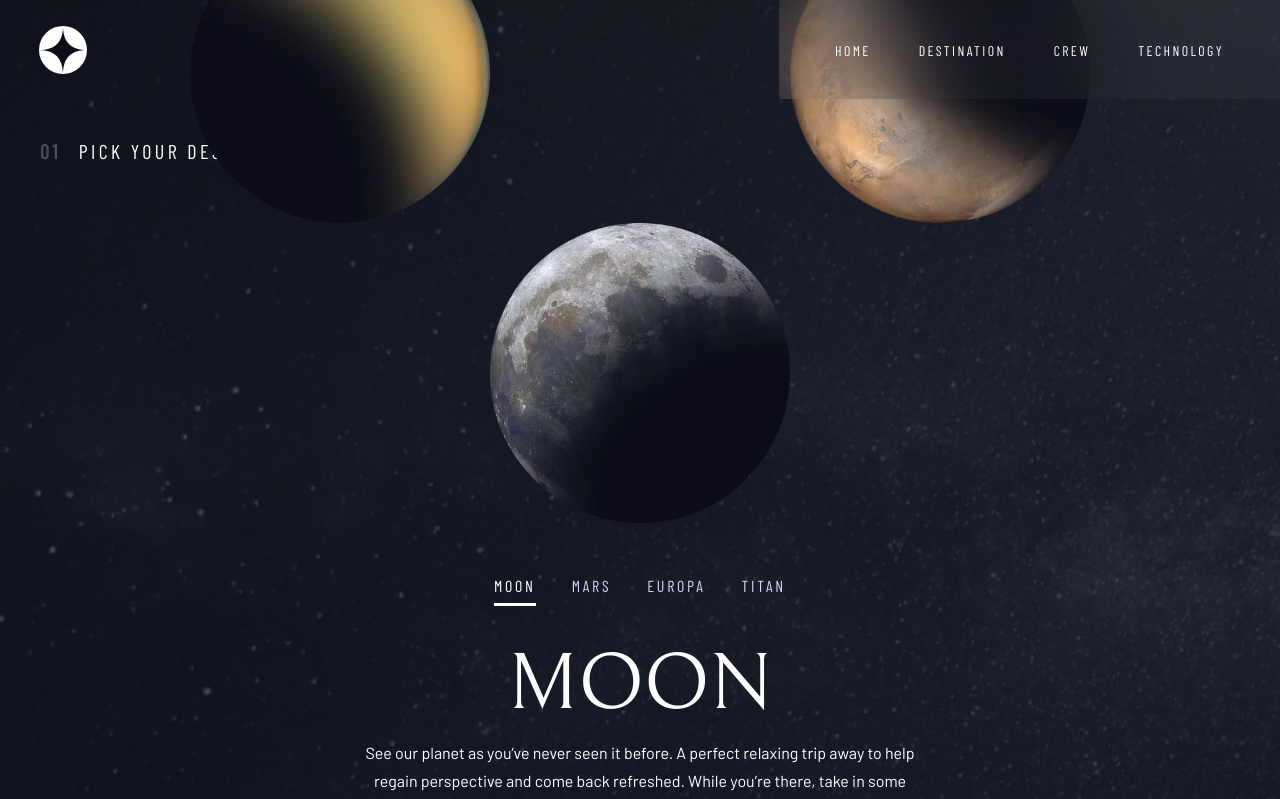
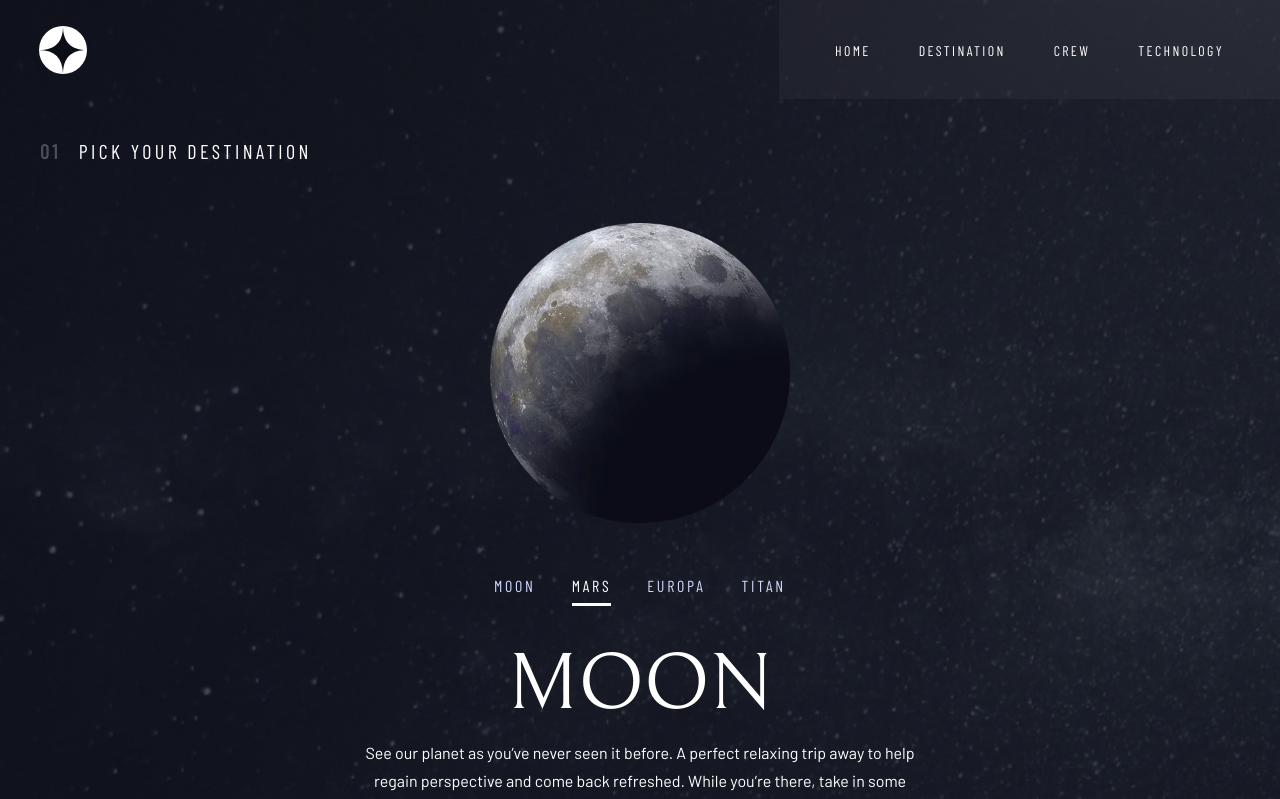
Before and after one commit to Raheemcodes/space-tourium, an Angular app: page /destination/mars in a window 1280 px wide. Shown: the top 799 px of the page. Built offline with nearby package versions, Linux system fonts and the light colour scheme.

Commit message:
make it better

```diff
--- a/src/app/destination/destination.component.html
+++ b/src/app/destination/destination.component.html
@@ -8,6 +8,24 @@
 
       <div class="celestial-container">
         <ul class="celestial-bodies">
+          <li class="celestial-body">
+            <img
+              width="445"
+              height="445"
+              ngSrc="./../../assets/background/dest/image-moon.webp"
+              alt
+              priority
+            />
+          </li>
+          <li class="celestial-body">
+            <img
+              width="445"
+              height="445"
+              ngSrc="./../../assets/background/dest/image-mars.webp"
+              alt
+              priority
+            />
+          </li>
           <li class="celestial-body">
             <img
               width="445"
@@ -26,34 +44,44 @@
               priority
             />
           </li>
-          <li class="celestial-body">
-            <img
-              width="445"
-              height="445"
-              ngSrc="./../../assets/background/dest/image-mars.webp"
-              alt
-              priority
-            />
-          </li>
-          <li class="celestial-body">
-            <img
-              width="445"
-              height="445"
-              ngSrc="./../../assets/background/dest/image-moon.webp"
-              alt
-              priority
-            />
-          </li>
         </ul>
       </div>
     </div>
 
     <div class="main-content">
       <ul class="nav-list">
-        <li class="nav-list__item active">MOON</li>
-        <li class="nav-list__item">MARS</li>
-        <li class="nav-list__item">EUROPA</li>
-        <li class="nav-list__item">TITAN</li>
+        <li
+          class="nav-list__item"
+          routerLink="/destination"
+          routerLinkActive="active"
+          [routerLinkActiveOptions]="{ exact: true }"
+        >
+          MOON
+        </li>
+        <li
+          class="nav-list__item"
+          routerLink="mars"
+          routerLinkActive="active"
+          [routerLinkActiveOptions]="{ exact: true }"
+        >
+          MARS
+        </li>
+        <li
+          class="nav-list__item"
+          routerLink="europa"
+          routerLinkActive="active"
+          [routerLinkActiveOptions]="{ exact: true }"
+        >
+          EUROPA
+        </li>
+        <li
+          class="nav-list__item"
+          routerLink="titan"
+          routerLinkActive="active"
+          [routerLinkActiveOptions]="{ exact: true }"
+        >
+          TITAN
+        </li>
       </ul>
 
       <h2 class="content-title">MOON</h2>
--- a/src/app/destination/destination.component.scss
+++ b/src/app/destination/destination.component.scss
@@ -135,25 +135,28 @@ main {
 .celestial-body {
   width: toRem(170);
   height: toRem(170);
+  opacity: 0;
+  transition: all 0.3s ease-out;
 
   &:nth-child(1) {
+    grid-row: 3;
+    grid-column: 2;
+    opacity: 1;
+  }
+  &:nth-child(2) {
+    grid-row: 2;
+    grid-column: 3;
+    transform: rotateZ(-90deg);
+  }
+  &:nth-child(3) {
     grid-row: 1;
     grid-column: 2;
     transform: rotateZ(-180deg);
   }
-  &:nth-child(2) {
+  &:nth-child(4) {
     grid-row: 2;
     grid-column: 1;
     transform: rotateZ(-270deg);
-  }
-  &:nth-child(3) {
-    grid-row: 2;
-    grid-column: 3;
-    transform: rotateZ(-90deg);
-  }
-  &:nth-child(4) {
-    grid-row: 3;
-    grid-column: 2;
   }
 
   @media screen and (min-width: $md) {
@@ -195,6 +198,7 @@ main {
   letter-spacing: toRem(2.36);
   color: var(--main-blue);
   transition: all 0.3s ease-out;
+  padding-bottom: toRem(8);
   border-bottom: toRem(3) solid #0000;
   cursor: pointer;
 
@@ -213,7 +217,6 @@ main {
 
   &.active {
     color: var(--main-color);
-    padding-bottom: toRem(8);
     border-bottom: toRem(3) solid var(--main-color);
   }
 }
--- a/src/app/destination/destination.component.ts
+++ b/src/app/destination/destination.component.ts
@@ -3,8 +3,6 @@ import { Component } from '@angular/core';
 @Component({
   selector: 'app-destination',
   templateUrl: './destination.component.html',
-  styleUrls: ['./destination.component.scss']
+  styleUrls: ['./destination.component.scss'],
 })
-export class DestinationComponent {
-
-}
+export class DestinationComponent {}
```
Also changed, not shown: 1 other file (tests, documents, lock files or other folders).
